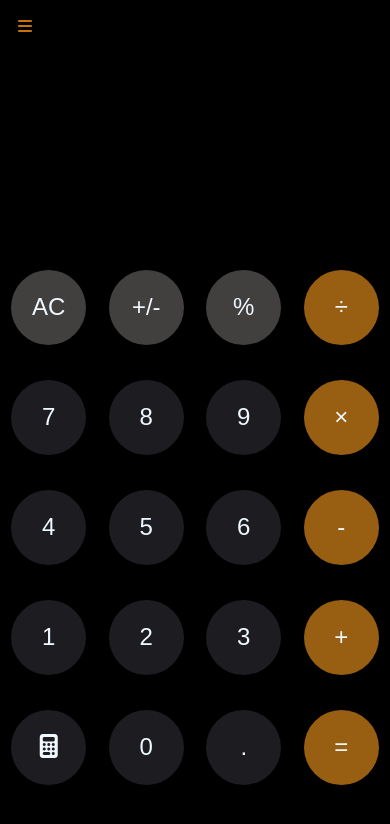
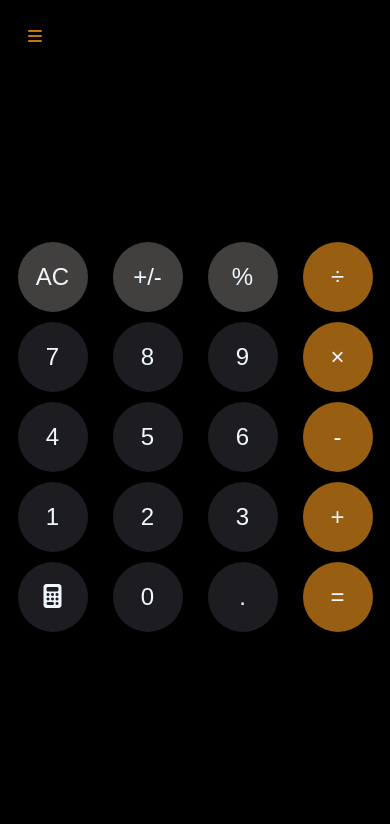
Before and after one commit to Fazalul-Ameen/project_2, a plain HTML site: page index.html in a window 390 px wide. Drawn offline with Linux system fonts and the light colour scheme.

Commit message:
Resized for android

```diff
--- a/style.css
+++ b/style.css
@@ -131,3 +131,38 @@ nav i {
         padding: 18px;
     }
 }
+
+/* === Responsive tweaks for Android phones === */
+@media screen and (max-width: 600px) {
+    body {
+        align-items: center;
+        padding: 10px;
+    }
+
+    .display {
+        height: 180px;
+    }
+
+    .display-inp-1 {
+        font-size: 20px;
+    }
+
+    .display-inp-2 {
+        font-size: 40px;
+    }
+
+    .button-pad {
+        height: auto;
+        gap: 10px;
+    }
+
+    .button-row {
+        gap: 10px;
+    }
+
+    .btn {
+        width: 70px;
+        height: 70px;
+        font-size: 1.5rem;
+    }
+}
```
